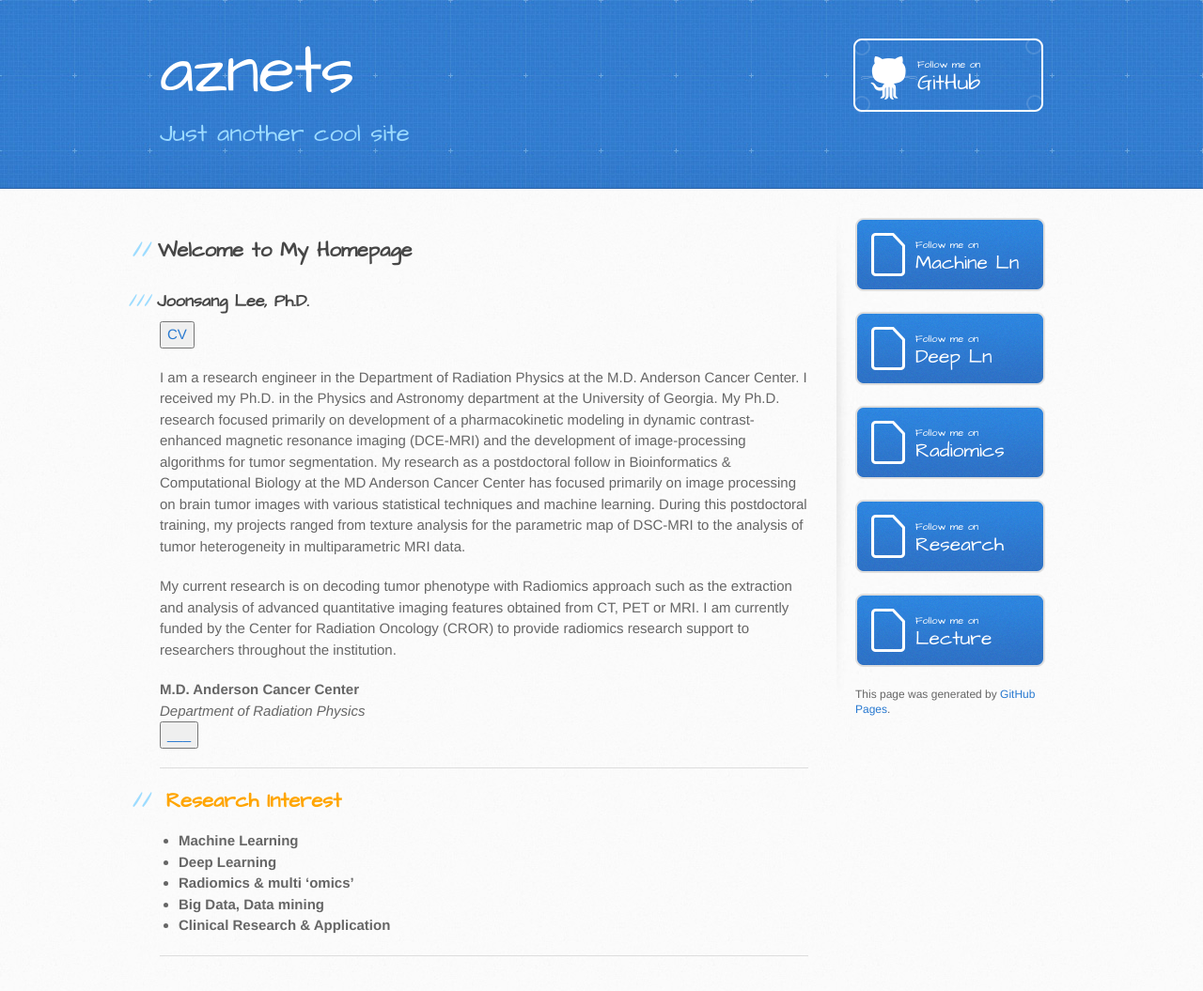
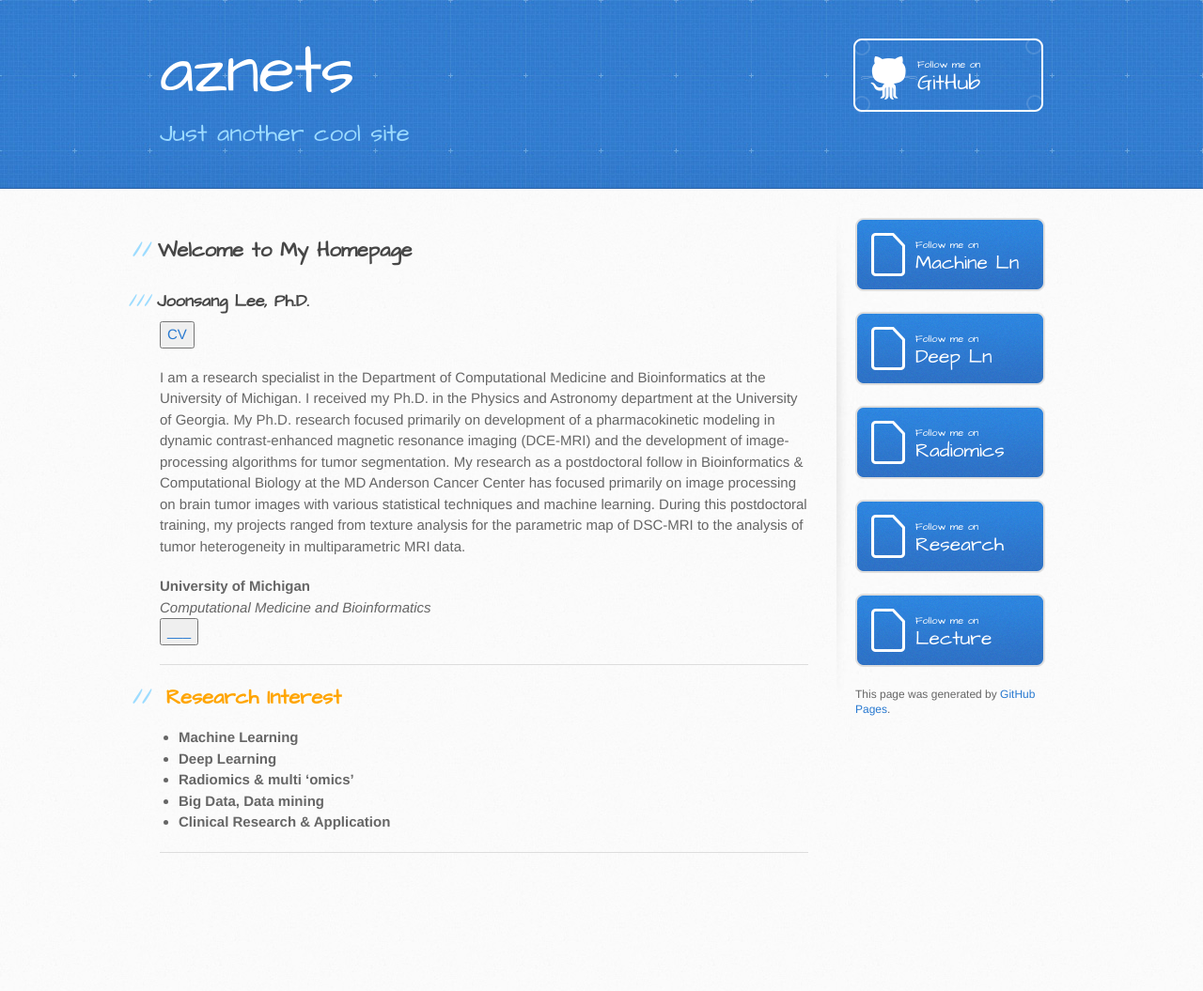
Before and after one commit to aznets/aznets.github.io, a Jekyll site: the page built from index.md, in a window 1280 px wide. Shown: the whole page at 94% size. Built offline with Jekyll 4.4.1, drawn with Linux system fonts in a browser that asks for light colours; our own code applies the rules of GitHub Pages for plain Markdown files; after the commit the page ends 945 px from its top, so only the background shows below that.

Commit message:
Update index.md
Modified

```diff
--- a/index.md
+++ b/index.md
@@ -6,14 +6,12 @@
 ### Joonsang Lee, Ph.D.
 <button name="button"><a href="https://aznets.github.io/jsleexxxxx/"> CV </a> <br>
 
-I am a research engineer in the Department of Radiation Physics at the M.D. Anderson Cancer Center.
+I am a research specialist in the Department of Computational Medicine and Bioinformatics at the University of Michigan.
 I received my Ph.D. in the Physics and Astronomy department at the University of Georgia. My Ph.D. research focused primarily on development of a pharmacokinetic modeling in dynamic contrast-enhanced magnetic resonance imaging (DCE-MRI) and the development of image-processing algorithms for tumor segmentation. My research as a postdoctoral follow in Bioinformatics & Computational Biology at the MD Anderson Cancer Center has focused primarily on image processing on brain tumor images with various statistical techniques and machine learning. During this postdoctoral training, my projects ranged from texture analysis for the parametric map of DSC-MRI to the analysis of tumor heterogeneity in multiparametric MRI data.
 
-My current research is on decoding tumor phenotype with Radiomics approach such as the extraction and analysis of advanced quantitative imaging features obtained from CT, PET or MRI. I am currently funded by the Center for Radiation Oncology (CROR) to provide radiomics research support to researchers throughout the institution.
-
-**M.D. Anderson Cancer Center** <br>
-_Department of Radiation Physics_ <br>
-<button name="button"><a href="https://www.mdanderson.org/"> ___ </a>
+**University of Michigan** <br>
+_Computational Medicine and Bioinformatics_ <br>
+<button name="button"><a href="https://www.umich.edu/"> ___ </a>
 
 ---
 
```
